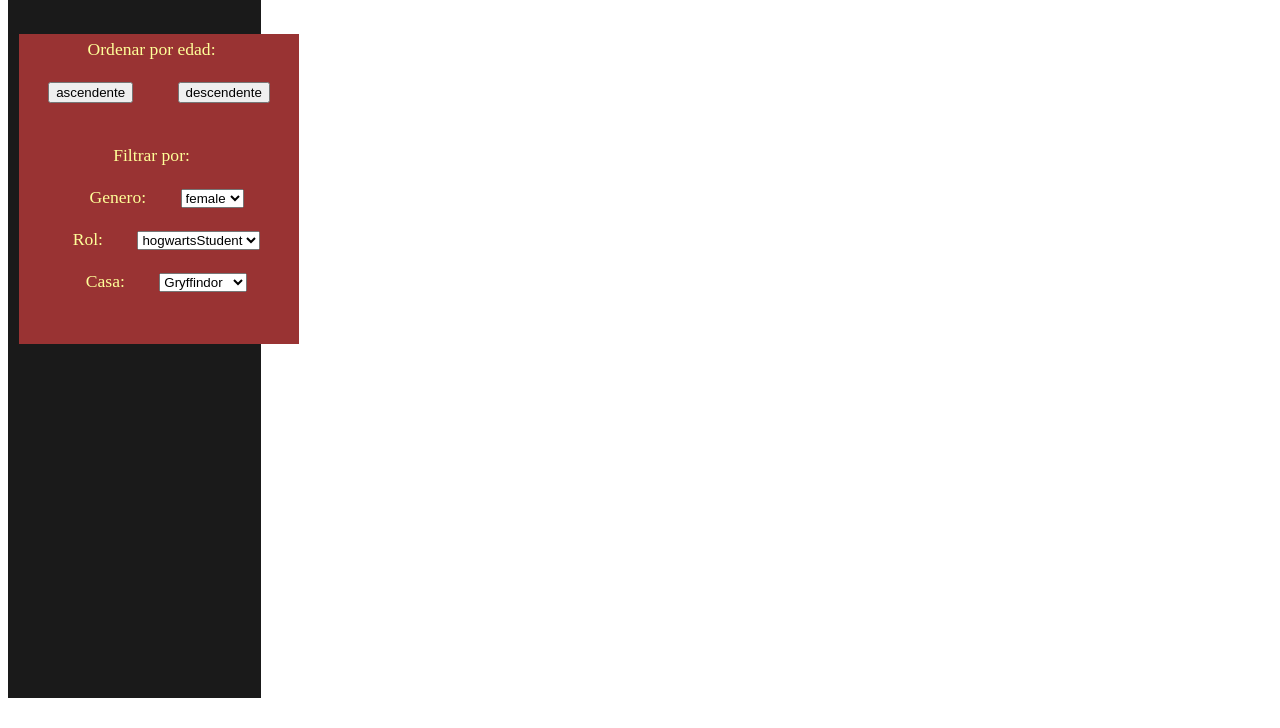
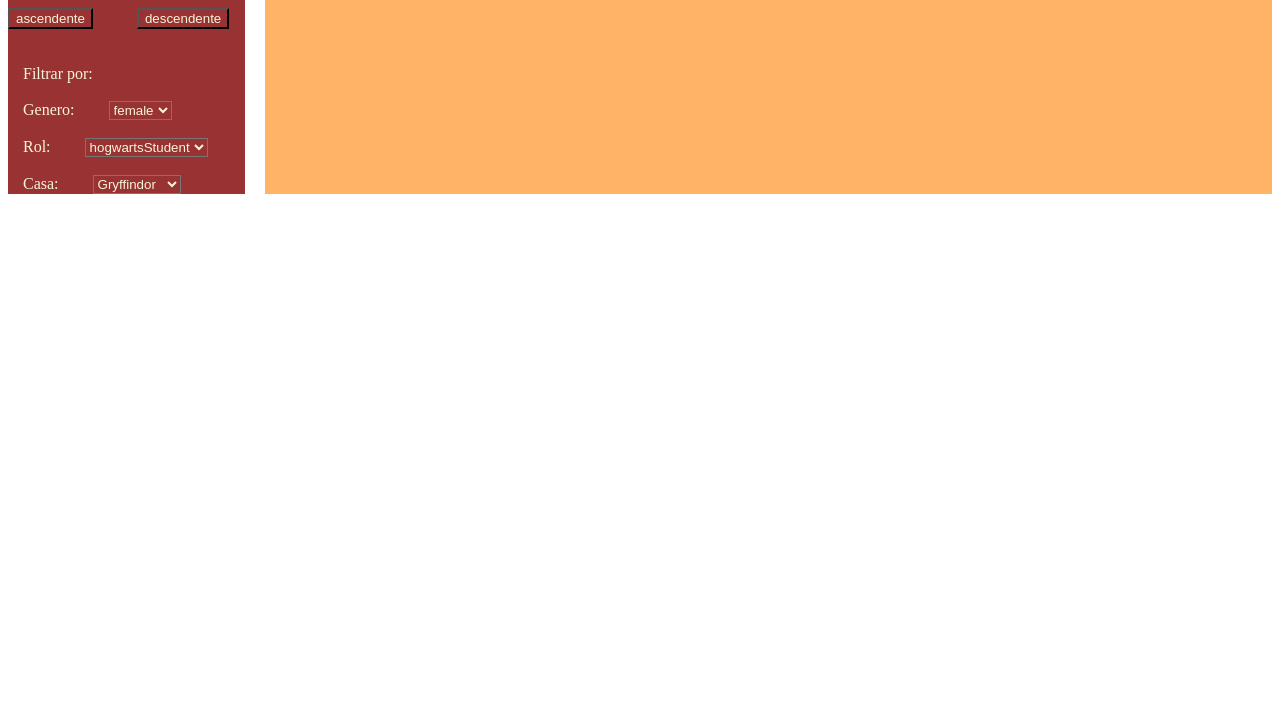
Before and after one commit to lesliequispequispe/LIM009-DL-2.0, a website: page src/index.html in a window 1280 px wide. Shown: the part 72-800 px from the top of the page. Drawn offline with Linux system fonts and the light colour scheme; no server answers.

Commit message:
terminado la funcion para sacar la edad actual de los personajes

```diff
--- a/src/index.html
+++ b/src/index.html
@@ -7,52 +7,45 @@
   <link rel="stylesheet" href="style.css" />
 </head>
 
-<body>
-  <header>
-    <section class="contenedor-encabezado">
-      <img class="img" src="imagenes/logouno.png" alt="imagen del texto que dice harry potter en color dorado" />
-      <div class="botones">
-        <label>Ordenar por edad:</label>
+<body class="body">
+  <header class="header">
+    <section>
+      <img class="header" src="imagenes/logouno.png" alt="imagen del texto que dice harry potter en color dorado" />
+      <div class="header">
+        <label class="header">Ordenar por edad:</label>
         <br /><br />
-        <button id="ascendente">ascendente</button>
-        <button id="descendente">descendente</button>
+        <button class="header" id="ascendente">ascendente</button>
+        <button class="header" id="descendente">descendente</button>
         <br /><br /><br />
-        <label>Filtrar por:</label>
+        <label class="header">Filtrar por:</label>
         <br /><br />
-        <label>Genero:</label>
-        <select id="genero">
-          <option value="female">female</option>
-          <option value="male">male</option>
+        <label class="header">Genero:</label>
+        <select class="header" id="genero">
+          <option class="header" value="female">female</option>
+          <option class="header" value="male">male</option>
         </select>
         <br /><br />
-        <label>Rol:</label>
-        <select id="rol">
-          <option value="hogwartsStudent">hogwartsStudent</option>
-          <option value="hogwartsStaff">hogwartsStaff</option>
+        <label class="header">Rol:</label>
+        <select class="header" id="rol">
+          <option class="header" value="hogwartsStudent">hogwartsStudent</option>
+          <option class="header" value="hogwartsStaff">hogwartsStaff</option>
         </select>
         <br /><br />
-        <label>Casa:</label>
-        <select id="casa">
+        <label class="header">Casa:</label>
+        <select class="header" id="casa">
           <option value="Gryffindor">Gryffindor</option>
           <option value="Slytherin">Slytherin</option>
           <option value="Hufflepuff">Hufflepuff</option>
           <option value="Ravenclaw">Ravenclaw</option>
         </select>
-        </div>
+      </div>
     </section>
   </header>
-  <main id="root">
-    <div class="main">
+  <main class="contenido">
+    <div class="contenido">
       <section>
-        <!-- <img src="imagenes/imagenuno.jpg" alt="imagen de harry potter, ron y germayorie alzando las varitas "/> -->
         <h1>personajes de la saga de Harry Potter</h1>
-        <!--<p>Donde conoceras mas sobre tus personajes favoritos</p>
-      <p>A conocerlos YA!</p> -->
-        <div id="output"></div>
-        <!-- <footer>
-            <h3> @Leslie Lisbet Quispe Quispe 2019</h3>
-          </footer> -->
-      </section>
+        <div class="contenido" id="output"></div>
     </div>
   </main>
 
--- a/src/main.js
+++ b/src/main.js
@@ -5,37 +5,37 @@ const cargarJSON = () => {
       return res.json();
     })
     .then((data) => {
-      pintadoContenedor.innerHTML = pintandoDataHarryPotter(data);
-
       const genero = document.getElementById("genero");
       genero.addEventListener("change", () => {
-        pintadoContenedor.innerHTML = pintandoDataHarryPotter(filtroGenero(data, genero.value));
+
+        pintadoContenedor.innerHTML = pintandoDataHarryPotter(nuevaDataPotter(window.filtroGenero(data, genero.value)));
       });
 
       const rol = document.getElementById("rol");
 
       rol.addEventListener("change", (ee) => {
         if (ee.target.value === "hogwartsStudent") {
-          pintadoContenedor.innerHTML = pintandoDataHarryPotter(window.filtroRolStudents(data, true));
+          pintadoContenedor.innerHTML = pintandoDataHarryPotter(nuevaDataPotter(window.filtroRolStudents(data, true)));
         } else if (ee.target.value === "hogwartsStaff") {
-          pintadoContenedor.innerHTML = pintandoDataHarryPotter(window.filtroRolStaff(data, true));
+          pintadoContenedor.innerHTML = pintandoDataHarryPotter(nuevaDataPotter(window.filtroRolStaff(data, true)));
         }
       });
 
       const casa = document.getElementById("casa");
       casa.addEventListener("change", () => {
-        pintadoContenedor.innerHTML = pintandoDataHarryPotter(filtroCasa(data, casa.value));
+        pintadoContenedor.innerHTML = pintandoDataHarryPotter(nuevaDataPotter(window.filtroCasa(data, casa.value)));
       });
 
       const ascendente = document.getElementById("ascendente");
       ascendente.addEventListener("click", () => {
-        pintadoContenedor.innerHTML = pintandoDataHarryPotter(ordenadoAscendente(data));
-        const descendente = document.getElementById("descendente");
-        descendente.addEventListener("click", () => {
-          pintadoContenedor.innerHTML = pintandoDataHarryPotter(ordenadoAscendente(data).reverse());
-        });
+        pintadoContenedor.innerHTML = pintandoDataHarryPotter(window.ordenadoAscendente(nuevaDataPotter(data)));
       });
       pintadoContenedor.innerHTML = pintandoDataHarryPotter(nuevaDataPotter(data));
+
+      const descendente = document.getElementById("descendente");
+      descendente.addEventListener("click", () => {
+        pintadoContenedor.innerHTML = pintandoDataHarryPotter(window.ordenadoAscendente(nuevaDataPotter(data)).reverse());
+      });
     });
 };
 cargarJSON();
@@ -43,6 +43,7 @@ cargarJSON();
 const pintadoContenedor = document.getElementById("output");
 
 const pintandoDataHarryPotter = (data) => {
+
   let pintado = "";
   for (let i = 0; i < data.length; i++) {
     pintado += `
@@ -56,7 +57,7 @@ const pintandoDataHarryPotter = (data) => {
          <P>gender:${data[i].gender}</p>
          <p>species:${data[i].species}</p>
          <p>house:${data[i].house}</p>
-         <p>dateOfBirth:${data[i].dateOfBirth}</p>
+         <p>dateOfBirth:${data[i].yearOfBirth}</p>
          <p>hogwartsStudent:${data[i].hogwartsStudent}</p>
          <p>hogwartsStaff:${data[i].hogwartsStaff}</p>
          <p>edadActual:${data[i].edadActual}</p>
@@ -68,9 +69,9 @@ const pintandoDataHarryPotter = (data) => {
 };
 const nuevaDataPotter = (data) => {
   let newData = []
-  let fechaNacimientoTodaData = "";
+  let fechaNacimientoTodaData = 0;
   let anioActualTodaData = new Date().getFullYear();
-  let resultadoEdadActualTodaData = "";
+  let resultadoEdadActualTodaData = 0;
   for (let i = 0; i < data.length; i++) {
     let newObj = {}
     newObj.image = data[i].image,
@@ -81,13 +82,11 @@ const nuevaDataPotter = (data) => {
       newObj.house = data[i].house,
       newObj.hogwartsStudent = data[i].hogwartsStudent,
       newObj.hogwartsStaff = data[i].hogwartsStaff,
-      newObj.dateOfBirth = data[i].dateOfBirth,
-      newObj.edadActual = resultadoEdadActualTodaData,
-      fechaNacimientoTodaData = data[i].dateOfBirth;
+      newObj.yearOfBirth = data[i].yearOfBirth,
+      fechaNacimientoTodaData = data[i].yearOfBirth;
     resultadoEdadActualTodaData = anioActualTodaData - fechaNacimientoTodaData;
-    newObj.edadActual = parseInt(resultadoEdadActualTodaData);
+    newObj.edadActual = resultadoEdadActualTodaData ;
     newData.push(newObj)
-    console.log(newData);
   };
   return newData;
 };
--- a/src/style.css
+++ b/src/style.css
@@ -1,7 +1,28 @@
-* {
+/* * {
     padding: 2;
     margin: 2;
+} */
+.body {
+    display: grid;
+    grid-gap: 20px;
+    grid-template-columns: repeat(5, 1fr);
+    grid-template-rows: repeat(4, auto);
+    grid-template-areas: "header    contenido   contenido  contenido  contenido"
+                         "header    contenido   contenido  contenido  contenido"
+                         "header    contenido   contenido  contenido  contenido"
+                         "header    contenido   contenido  contenido  contenido"
+                         ;
 }
+.body .contenido {
+    grid-area: contenido;
+    background: #ffb366;
+}
+.body .header {
+    background: #993333;
+    color: beige;
+    grid-area: header;
+}
+
 .contenedor-encabezado {
     background:#1a1a1a;
     color:hsl(60, 100%, 80%);
```
Also changed, not shown: src/imagenes/potter.jpeg (added).
